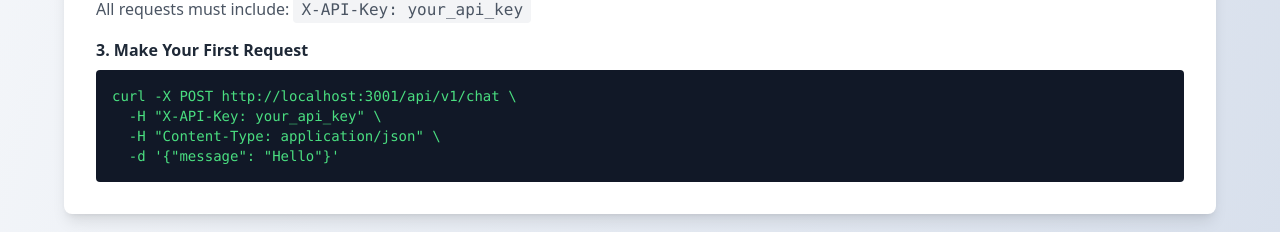
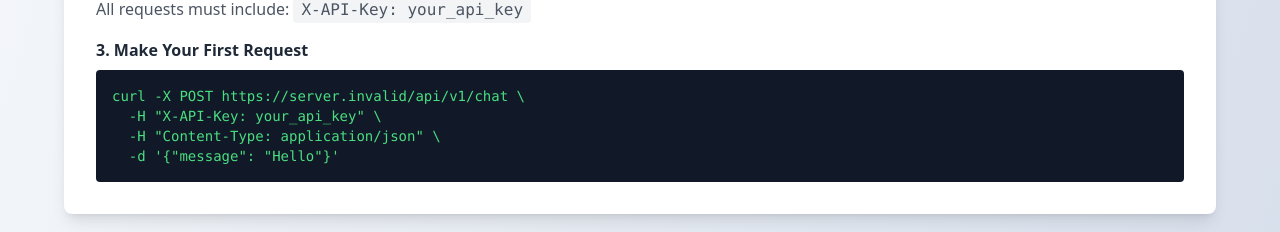
Before and after one commit to YATHISSH/Disha-Mitra, a React (Vite) app in the folder Frontend-GenAI/: page /docs/api in a window 1280 px wide. Shown: the part 355-587 px from the top of the page. Built offline with nearby package versions, Linux system fonts and the light colour scheme; no server answers.

Commit message:
fixed issueon showing correct url in api management and docs page

```diff
--- a/Frontend-GenAI/src/components/Docs/APIDocumentation.jsx
+++ b/Frontend-GenAI/src/components/Docs/APIDocumentation.jsx
@@ -1,3 +1,4 @@
+const BACKEND_URL = import.meta.env.VITE_BACKEND_URL;
 import { useNavigate } from 'react-router-dom';
 
 const APIDocumentation = () => {
@@ -26,7 +27,7 @@ const APIDocumentation = () => {
                 chatId: 10,
                 sessionId: 0
             },
-            example: `curl -X POST http://localhost:3001/api/v1/chat \\
+            example: `curl -X POST ${BACKEND_URL}/api/v1/chat \\
   -H "X-API-Key: your_api_key_here" \\
   -H "Content-Type: application/json" \\
   -d '{"message": "What is the company policy?", "sessionId": 0}'`
@@ -51,7 +52,7 @@ const APIDocumentation = () => {
                     url: 'https://...'
                 }
             },
-            example: `curl -X POST http://localhost:3001/api/v1/upload \\
+            example: `curl -X POST ${BACKEND_URL}/api/v1/upload \\
   -H "X-API-Key: your_api_key_here" \\
   -F "file=@document.pdf" \\
   -F "category=policies"`
@@ -76,7 +77,7 @@ const APIDocumentation = () => {
                 documents: [],
                 count: 5
             },
-            example: `curl -X GET "http://localhost:3001/api/v1/documents?category=policies" \\
+            example: `curl -X GET "${BACKEND_URL}/api/v1/documents?category=policies" \\
   -H "X-API-Key: your_api_key_here"`
         },
         {
@@ -96,7 +97,7 @@ const APIDocumentation = () => {
             response: {
                 message: 'Document deleted successfully'
             },
-            example: `curl -X DELETE http://localhost:3001/api/v1/documents/65a1b2c3d4e5f6g7h8i9j0k1 \\
+            example: `curl -X DELETE ${BACKEND_URL}/api/v1/documents/65a1b2c3d4e5f6g7h8i9j0k1 \\
   -H "X-API-Key: your_api_key_here"`
         }
     ];
@@ -165,7 +166,7 @@ const APIDocumentation = () => {
                         <div>
                             <h3 className="font-semibold text-gray-800 mb-2">3. Make Your First Request</h3>
                             <pre className="bg-gray-900 text-green-400 p-4 rounded overflow-x-auto text-sm">
-{`curl -X POST http://localhost:3001/api/v1/chat \\
+{`curl -X POST ${BACKEND_URL}/api/v1/chat \\
   -H "X-API-Key: your_api_key" \\
   -H "Content-Type: application/json" \\
   -d '{"message": "Hello"}'`}
--- a/Frontend-GenAI/src/components/Sidebar/APIManagement.jsx
+++ b/Frontend-GenAI/src/components/Sidebar/APIManagement.jsx
@@ -1,3 +1,4 @@
+const BACKEND_URL = import.meta.env.VITE_BACKEND_URL;
 import { useState, useEffect } from 'react';
 import { useNavigate } from 'react-router-dom';
 import { createAPIKey, listAPIKeys, revokeAPIKey, regenerateAPIKey, getAPIUsageAnalytics } from '../../api';
@@ -308,7 +309,7 @@ const APIManagement = () => {
                     <div className="bg-gray-50 p-4 rounded-lg">
                         <p className="text-sm text-gray-600 mb-3">Example: Chat with AI using your API key</p>
                         <pre className="bg-gray-900 text-green-400 p-4 rounded overflow-x-auto text-sm">
-{`curl -X POST http://localhost:3001/api/v1/chat \\
+{`curl -X POST ${BACKEND_URL}/api/v1/chat \\
   -H "X-API-Key: your_api_key_here" \\
   -H "Content-Type: application/json" \\
   -d '{"message": "What is the company policy?"}'`}
```
